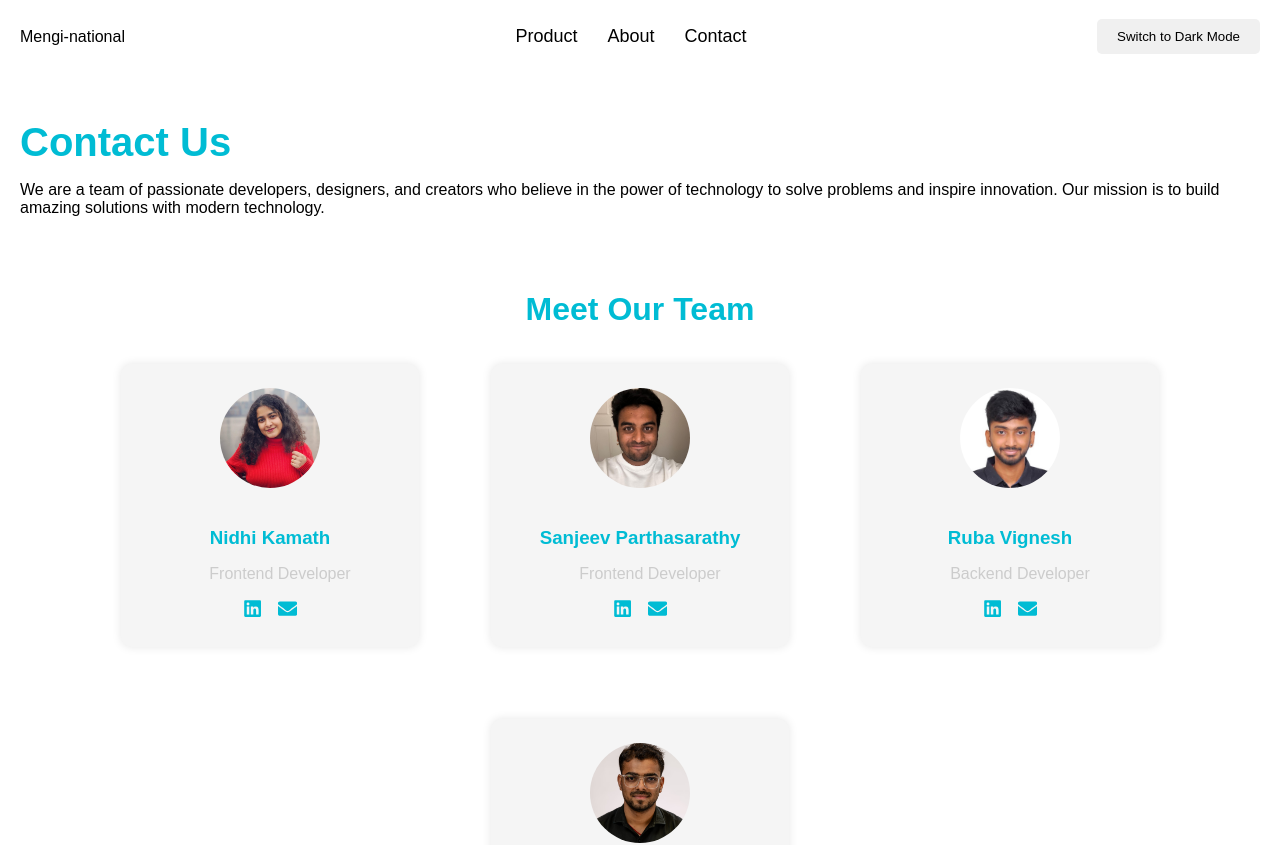
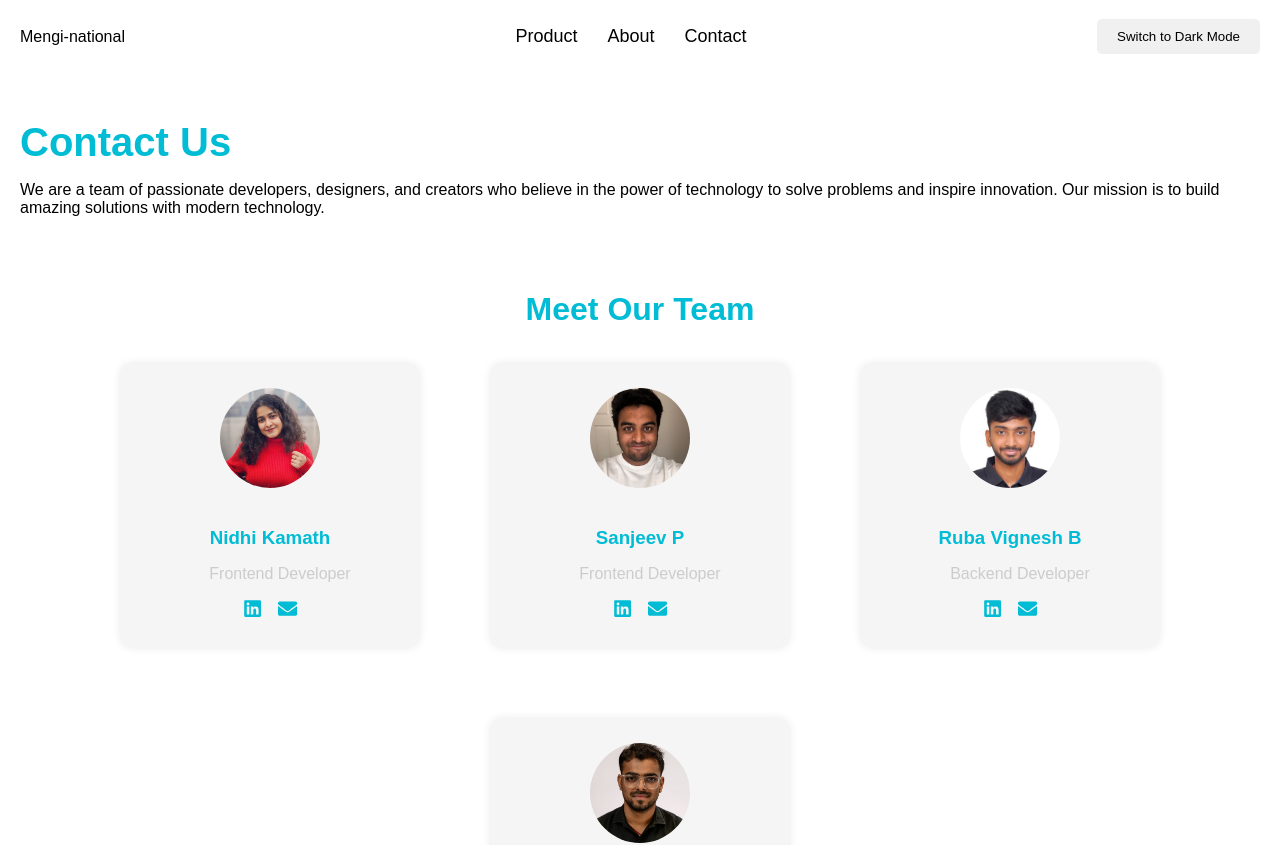
Before and after one commit to Sanjeev2601/Global_Teach, a React (Create React App) app: page /contact in a window 1280 px wide. Shown: the top 845 px of the page. Built offline with nearby package versions, Linux system fonts and the light colour scheme.

Commit message:
minor text changes

```diff
--- a/src/ContactUs/ContactUs.js
+++ b/src/ContactUs/ContactUs.js
@@ -18,7 +18,7 @@ const teamMembers = [
     phone: '+1 123 456 7890',
   },
   {
-    name: 'Sanjeev Parthasarathy',
+    name: 'Sanjeev P',
     role: 'Frontend Developer',
     avatar: p2,
     linkedin: 'https://www.linkedin.com/in/sanjeevp26',
@@ -26,7 +26,7 @@ const teamMembers = [
     phone: '+1 987 654 3210',
   },
   {
-    name: 'Ruba Vignesh',
+    name: 'Ruba Vignesh B',
     role: 'Backend Developer',
     avatar: p3,
     linkedin: 'https://www.linkedin.com/in/rubavignesh',
```
